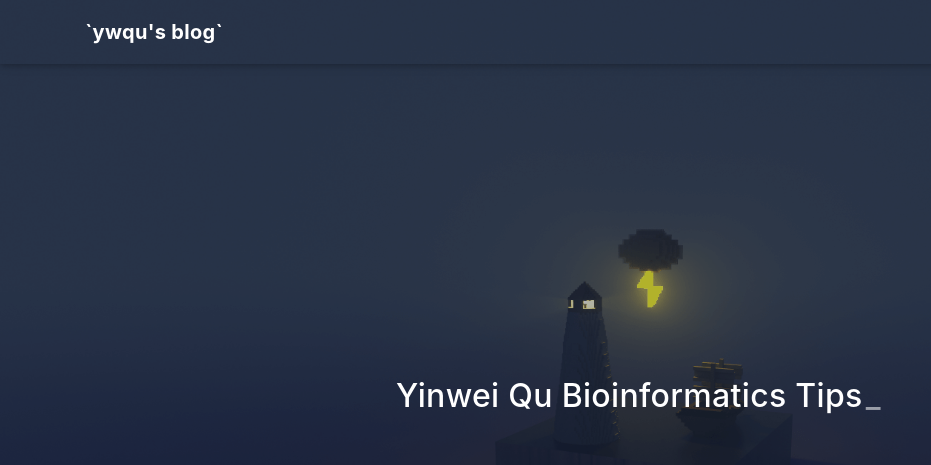
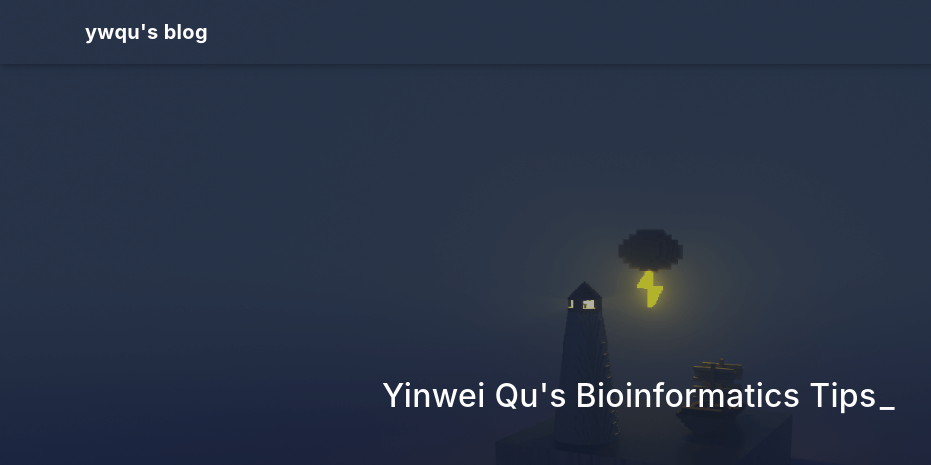
Before and after one commit to ywqu94/ywqu94.github.io, a plain HTML site: page index.html in a window 1280 px wide. Shown: the top 465 px of the page, 0-931 px from the left. Drawn offline with nearby package versions, Linux system fonts and the light colour scheme; some packages are replaced by stand-ins of ours; no server answers; a script that the page names is missing; a small style sheet from the web is missing.

Commit message:
Site updated: 2024-12-02 03:00:32

```diff
--- a/index.html
+++ b/index.html
@@ -102,7 +102,7 @@
   <nav id="navbar" class="navbar fixed-top  navbar-expand-lg navbar-dark scrolling-navbar">
   <div class="container">
     <a class="navbar-brand" href="/">
-      <strong>`ywqu&#39;s blog`</strong>
+      <strong>ywqu&#39;s blog</strong>
     </a>
 
     <button id="navbar-toggler-btn" class="navbar-toggler" type="button" data-toggle="collapse"
@@ -204,7 +204,7 @@
       <div class="banner-text text-center fade-in-up">
         <div class="h2">
 
-            <span id="subtitle" data-typed-text="Yinwei Qu Bioinformatics Tips"></span>
+            <span id="subtitle" data-typed-text="Yinwei Qu&#39;s Bioinformatics Tips"></span>
 
         </div>
 
```
Also changed, not shown: 2024/12/02/搭建个人博客详细教程/index.html (+1 -1 lines), 404.html (+1 -1 lines), about/index.html (+1 -1 lines), archives/2024/12/index.html (+1 -1 lines), archives/2024/index.html (+1 -1 lines), archives/index.html (+1 -1 lines), categories/index.html (+1 -1 lines), categories/环境搭建/index.html (+1 -1 lines), links/index.html (+1 -1 lines), tags/Fluid主题/index.html (+1 -1 lines), tags/Hexo/index.html (+1 -1 lines), tags/github-pages/index.html (+1 -1 lines), tags/index.html (+1 -1 lines), tags/原创/index.html (+1 -1 lines).
